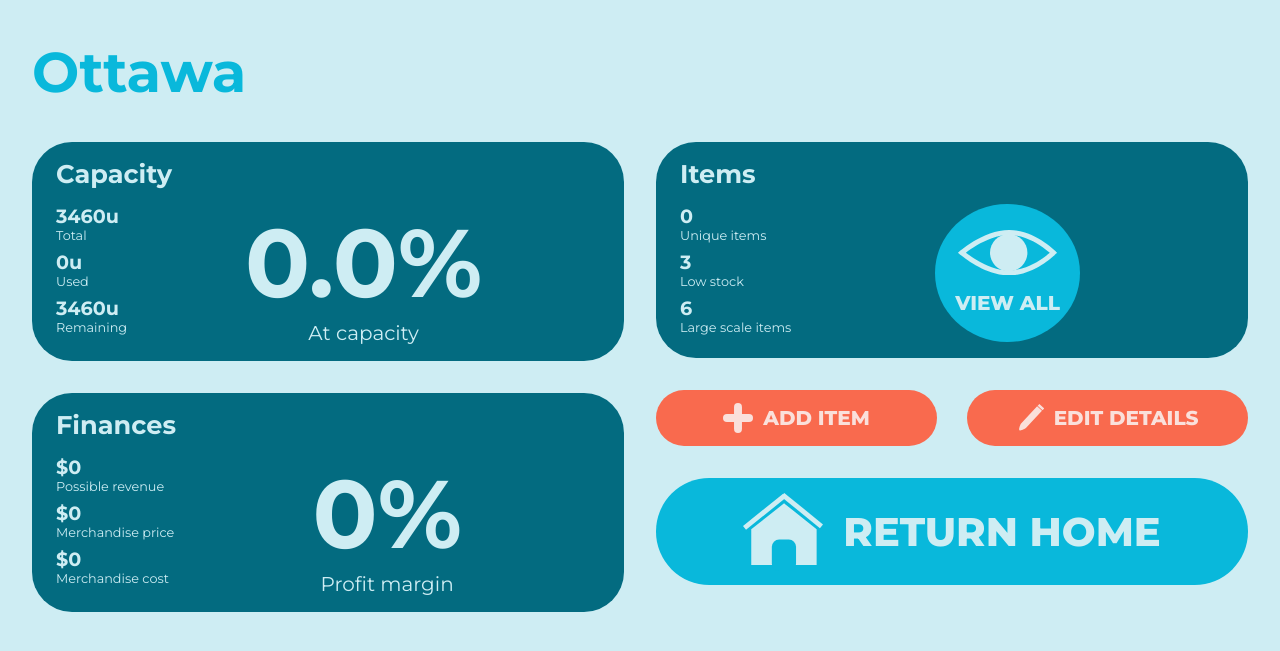
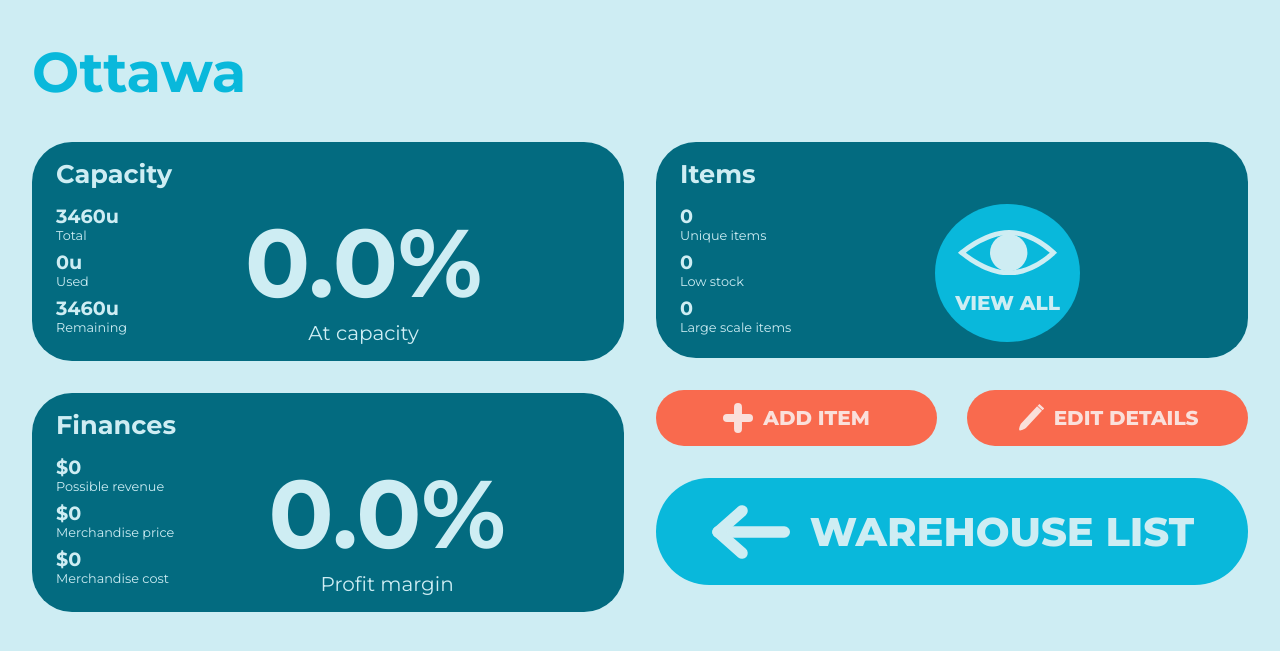
Before and after one commit to linguini1/WMS, a Flask app: a page that uses wms/templates/view-warehouse.html in a window 1280 px wide. Shown: the top 651 px of the page. Run offline with Flask 2, Linux system fonts and the light colour scheme; data comes from the database, SQL or seed files in the repository; data that the repository does not hold is empty; style sheets or scripts are compiled from the project's sources.

Commit message:
Fixed dynamic warehouse stats and changed home button to return to warehouse list.

```diff
--- a/wms/models.py
+++ b/wms/models.py
@@ -73,5 +73,21 @@ class Warehouse(db.Model):
             total_production_cost += item.quantity * ItemTemplate.query.filter_by(_id=item.item_template_id).cost
         return total_production_cost
 
+    @hybrid_property
+    def low_stock_items(self):
+        low_stock = []
+        for item in self.items:
+            if item.quantity <= ItemTemplate.query.filter_by(_id=item.item_template_id).low_threshold:
+                low_stock.append(item)
+        return low_stock
+
+    @hybrid_property
+    def large_scale_items(self):
+        large = []
+        for item in self.items:
+            if ItemTemplate.query.filter_by(_id=item.item_template_id).size >= 150:
+                large.append(item)
+        return large
+
 #db.drop_all()
 db.create_all()
--- a/wms/static/view-warehouse.css
+++ b/wms/static/view-warehouse.css
@@ -183,10 +183,6 @@ button {
   background-color: #078faa;
 }
 
-.home-button:hover svg rect {
-  fill: #078faa;
-}
-
 .home-button h1 {
   text-transform: uppercase;
   color: #CEEDF3;
@@ -201,15 +197,6 @@ button {
   height: 80px;
 }
 
-.home-button svg path, .home-button svg line {
-  fill: #CEEDF3;
-  stroke: #CEEDF3;
-}
-
-.home-button svg rect {
-  fill: #09B8DB;
-}
-
 .finances {
   margin-bottom: 0;
 }
--- a/wms/static/view-warehouse.scss
+++ b/wms/static/view-warehouse.scss
@@ -172,10 +172,6 @@ button {
 
     &:hover {
         background-color: darken($medBlue, 10%);
-
-        svg rect {
-            fill: darken($medBlue, 10%);
-        }
     }
 
     h1 {
@@ -190,15 +186,6 @@ button {
         margin-right: 20px;
         width: 80px;
         height: 80px;
-
-        path, line {
-            fill: $lightBlue;
-            stroke: $lightBlue;
-        }
-
-        rect {
-            fill: $medBlue;
-        }
     }
 }
 
--- a/wms/templates/view-warehouse.html
+++ b/wms/templates/view-warehouse.html
@@ -55,7 +55,13 @@
                     </li>
                 </ul>
                 <div class="big-stat">
-                    <h1>0%</h1>
+                    <h1>
+                        {% if warehouse.possible_revenue - warehouse.total_production_cost == 0 %}
+                            0.0%
+                        {% else %}
+                            {{warehouse.total_production_cost / (warehouse.possible_revenue - warehouse.total_production_cost) * 100}}%
+                        {% endif %}
+                    </h1>
                     <p>Profit margin</p>
                 </div>
             </div>
@@ -71,11 +77,11 @@
                         <p>Unique items</p>
                     </li>
                     <li>
-                        <h3>3</h3>
+                        <h3>{{warehouse.low_stock_items|length}}</h3>
                         <p>Low stock</p>
                     </li>
                     <li>
-                        <h3>6</h3>
+                        <h3>{{warehouse.large_scale_items|length}}</h3>
                         <p>Large scale items</p>
                     </li>
                 </ul>
@@ -108,21 +114,17 @@
                 <h1>Edit details</h1>
             </button>
         </div>
-        <a href="{{url_for('home')}}">
+        <a href="{{url_for('warehouses')}}">
             <button class="home-button" id="home-button">
-            <svg xmlns="http://www.w3.org/2000/svg" width="33.036" height="32.276" viewBox="0 0 33.036 32.276">
-                <g id="Icon" transform="translate(-3.897 6.026)">
-                  <g id="Path_7" data-name="Path 7" transform="translate(7.803 9.25)" fill="#09b8db">
-                    <path d="M 25.5 13.5 L 0.5 13.5 L 0.5 0.2417105883359909 L 13.07005786895752 -9.721151351928711 L 25.5 0.2400542944669724 L 25.5 13.5 Z" stroke="none"/>
-                    <path d="M 13.06833553314209 -9.081784248352051 L 1 0.4834187030792236 L 1 13 L 25 13 L 25 0.4801082611083984 L 13.06833553314209 -9.081784248352051 M 13.07178020477295 -10.36051940917969 L 26 2.384185791015625e-07 L 26 14 L 0 14 L 0 2.384185791015625e-07 L 13.07178020477295 -10.36051940917969 Z" stroke="none" fill="#09b8db"/>
-                  </g>
-                  <line id="Line_5" data-name="Line 5" y1="12" x2="15" transform="translate(5.303 -4.25)" fill="none" stroke="#09b8db" stroke-linecap="square" stroke-width="2"/>
-                  <line id="Line_6" data-name="Line 6" x1="16" y1="13" transform="translate(20.303 -5.25)" fill="none" stroke="#09b8db" stroke-width="2"/>
-                  <rect id="Rectangle_15" data-name="Rectangle 15" width="10" height="13" rx="3" transform="translate(15.803 13.25)" fill="#ceedf3"/>
-                </g>
-              </svg>
-            <h1>Return home</h1>
-        </button>
+                <svg xmlns="http://www.w3.org/2000/svg" width="70.057" height="51.114" viewBox="0 0 70.057 51.114">
+                    <g id="Back_Arrow" data-name="Back Arrow" transform="translate(-621.443 -538.443)">
+                      <line id="Line_12" data-name="Line 12" x1="58" transform="translate(628.5 564)" fill="none" stroke="#ceedf3" stroke-linecap="round" stroke-width="10"/>
+                      <line id="Line_13" data-name="Line 13" x1="21" y2="18.5" transform="translate(628.5 545.5)" fill="none" stroke="#ceedf3" stroke-linecap="round" stroke-width="10"/>
+                      <line id="Line_14" data-name="Line 14" x1="21" y1="18.5" transform="translate(628.5 564)" fill="none" stroke="#ceedf3" stroke-linecap="round" stroke-width="10"/>
+                    </g>
+                </svg>
+                <h1>Warehouse list</h1>
+            </button>
         </a>
 
     </div>
```
Also changed, not shown: wms/static/Path 3.svg (deleted), wms/static/back-arrow.svg (added), 1 other file.
